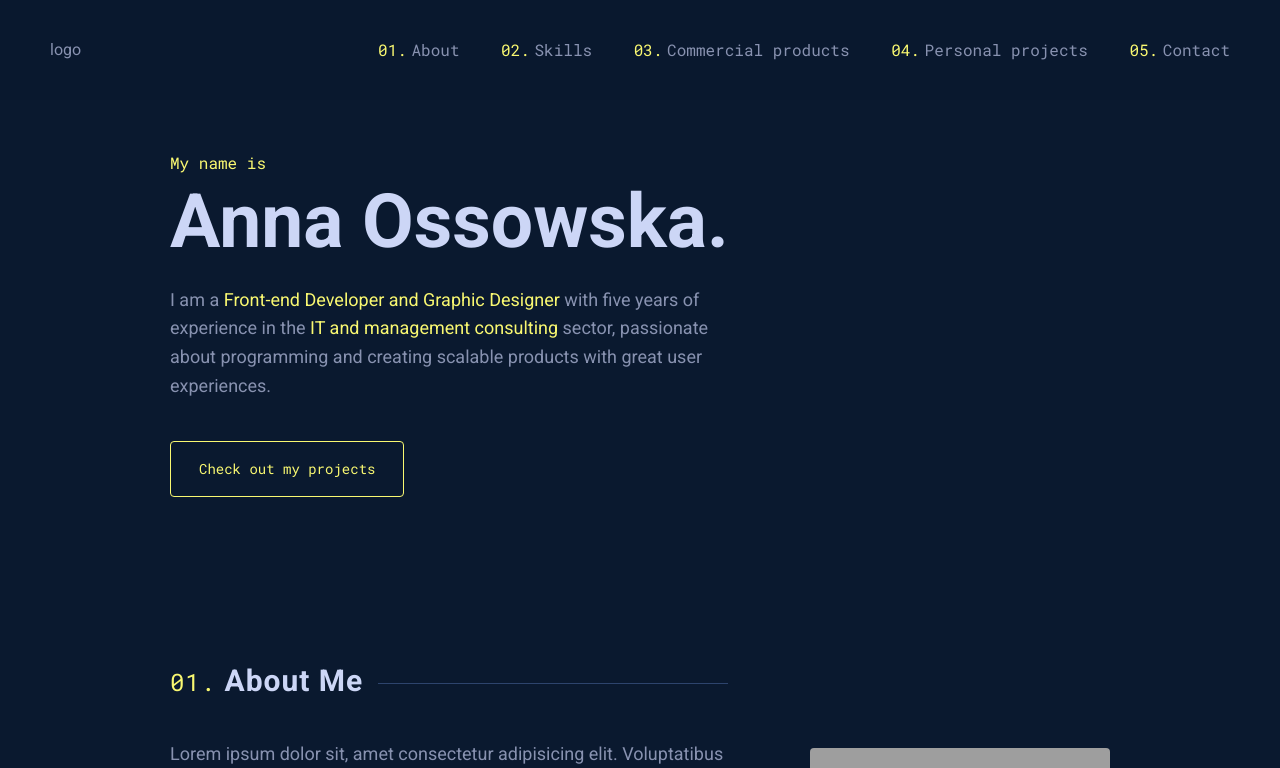
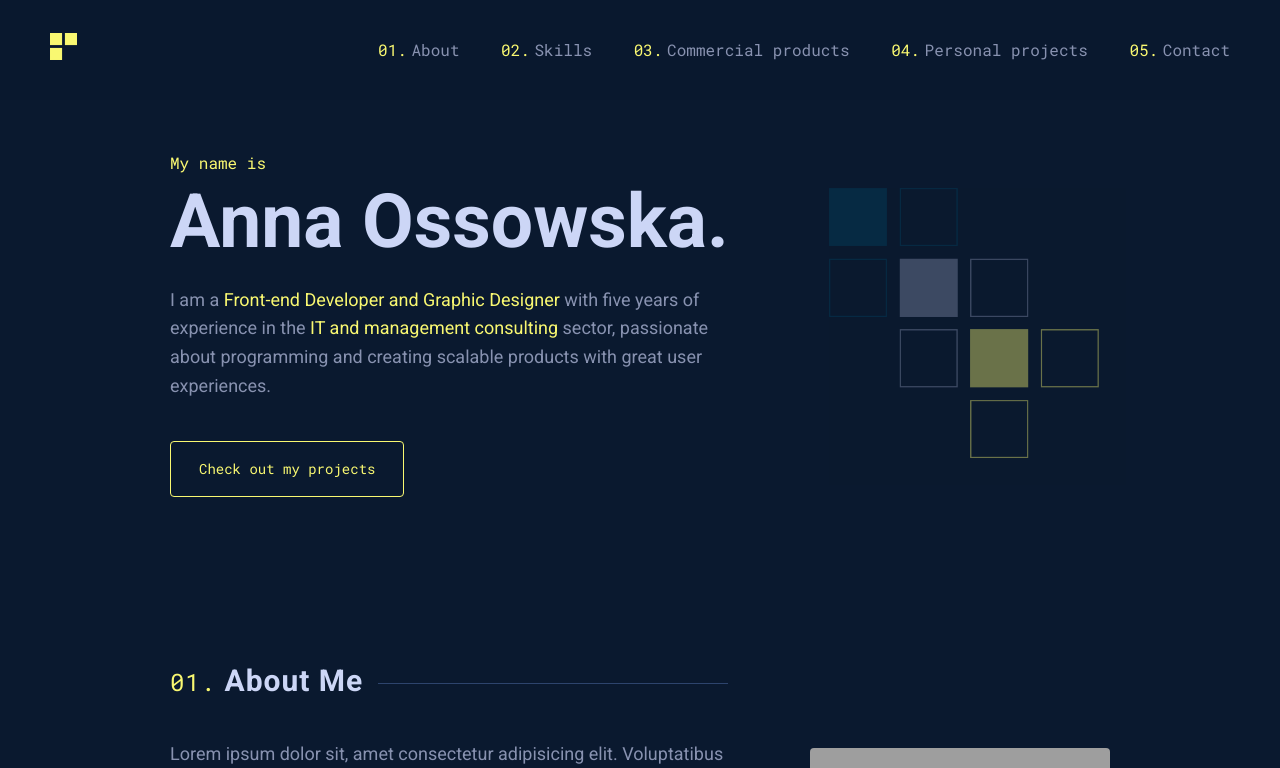
Before and after one commit to anna-ossowska/portfolio-v2, a React (Create React App) app: page / in a window 1280 px wide. Shown: the top 768 px of the page. Built offline with nearby package versions, Linux system fonts and the light colour scheme; grey boxes are pictures that could not be loaded.

Commit message:
Updating the formatting of Banner and Navbar, designing logo and Banner's image

```diff
--- a/src/common/Navbar/Navbar.tsx
+++ b/src/common/Navbar/Navbar.tsx
@@ -1,5 +1,6 @@
 import { ReactElement } from 'react';
 import styled from 'styled-components';
+import Logo from '../../assets/images/logo.png';
 import Sidebar from '../Sidebar/Sidebar';
 
 const NavbarContainer = styled.nav`
@@ -14,6 +15,12 @@ const NavbarContainer = styled.nav`
     left: 0;
     width: 100%;
     z-index: 4;
+`;
+
+const LogoWrapper = styled.div`
+    & img {
+        height: 27px;
+    }
 `;
 
 const NavbarList = styled.ol`
@@ -46,7 +53,9 @@ const NavbarItem = styled.li`
 const Navbar = (): ReactElement => {
     return (
         <NavbarContainer>
-            <div>logo</div>
+            <LogoWrapper>
+                <img src={Logo} alt="logo" />
+            </LogoWrapper>
             <div>
                 <NavbarList>
                     <NavbarItem>
--- a/src/modules/Main/components/Banner/Banner.tsx
+++ b/src/modules/Main/components/Banner/Banner.tsx
@@ -1,11 +1,13 @@
 import { ReactElement } from 'react';
 import styled from 'styled-components';
+import BannerImage from '../../../../assets/images/banner-image.png';
 import { Button, FeaturedParagraph, TextHighlight } from '../../../../common/index';
 import Description from './Description';
 import PrimaryHeading from './PrimaryHeading';
 
 const Container = styled.section`
     padding: 150px;
+    position: relative;
 
     @media only screen and (max-width: 992px) {
         padding: 150px 100px;
@@ -16,6 +18,37 @@ const Container = styled.section`
     }
 `;
 
+const ImageWrpapper = styled.div`
+    position: absolute;
+    right: 13%;
+    top: 29%;
+    height: 270px;
+    width: 270px;
+
+    & img {
+        display: block;
+        height: 100%;
+        width: 100%;
+        position: absolute;
+        top: 0;
+    }
+
+    @media only screen and (max-width: 1170px) {
+        display: none;
+    }
+`;
+
+const ImageOverlay = styled.div`
+    position: relative;
+    top: 0;
+    left: 0;
+    z-index: 25;
+    opacity: 60%;
+    background: var(--color-background-default);
+    height: 110%;
+    width: 110%;
+`;
+
 const ButtonContainer = styled.div`
     margin-top: 40px;
 `;
@@ -23,17 +56,23 @@ const ButtonContainer = styled.div`
 const Banner = (): ReactElement => {
     return (
         <Container>
+            <div>
                 <FeaturedParagraph>My name is</FeaturedParagraph>
                 <PrimaryHeading message="Anna Ossowska." />
                 <Description>
                     I am a <TextHighlight> Front-end Developer and Graphic Designer</TextHighlight> with five years of
                     experience in the
-                <TextHighlight> IT and management consulting</TextHighlight> sector, passionate about programming and
-                creating scalable products with great user experiences.
+                    <TextHighlight> IT and management consulting</TextHighlight> sector, passionate about programming
+                    and creating scalable products with great user experiences.
                 </Description>
                 <ButtonContainer>
                     <Button message="Check out my projects" large={true} />
                 </ButtonContainer>
+            </div>
+            <ImageWrpapper>
+                <ImageOverlay />
+                <img src={BannerImage} alt="bannerImage" />
+            </ImageWrpapper>
         </Container>
     );
 };
```
Also changed, not shown: src/assets/images/banner-image.png (added), src/assets/images/logo.png (added). Lines whose indentation alone changed are shown as unchanged.
